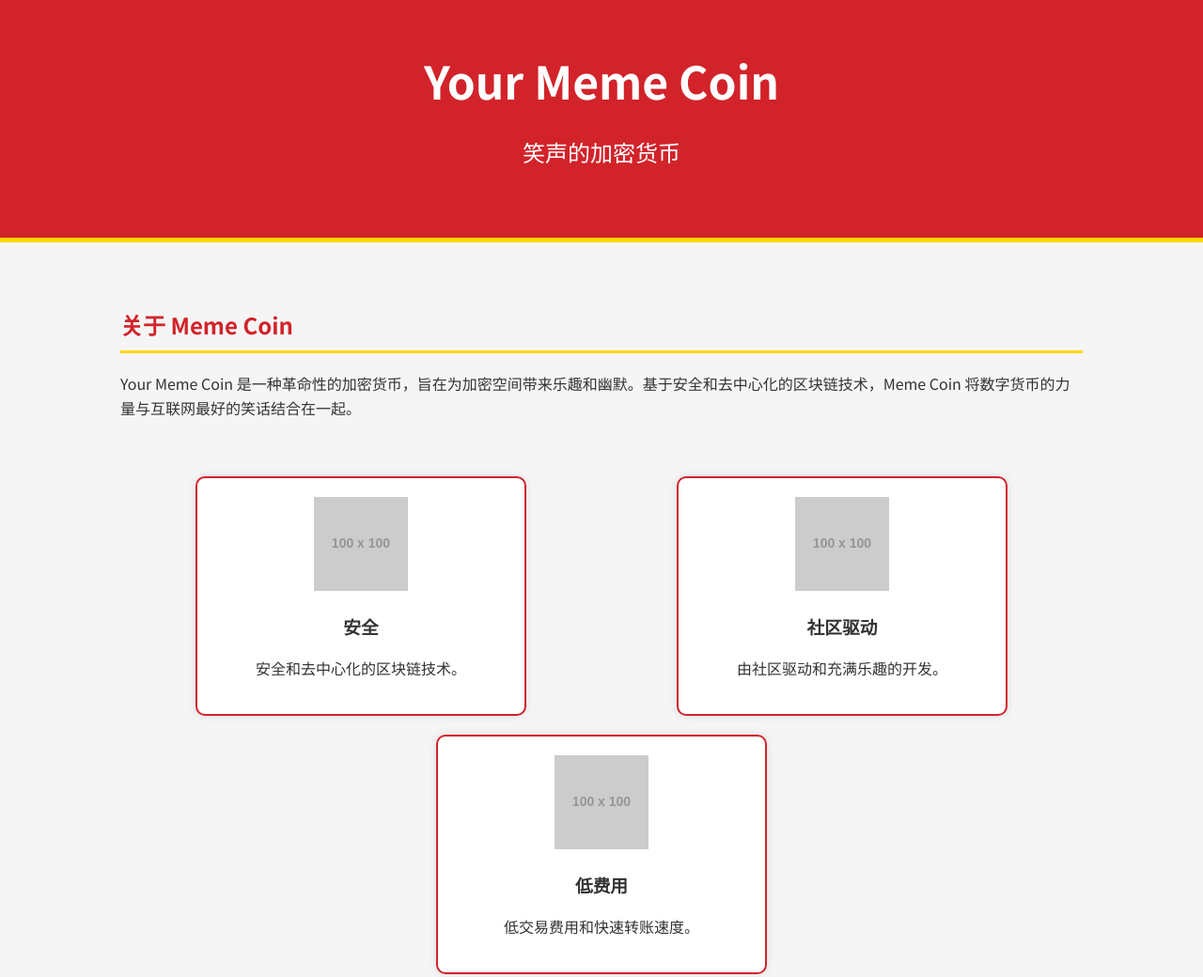
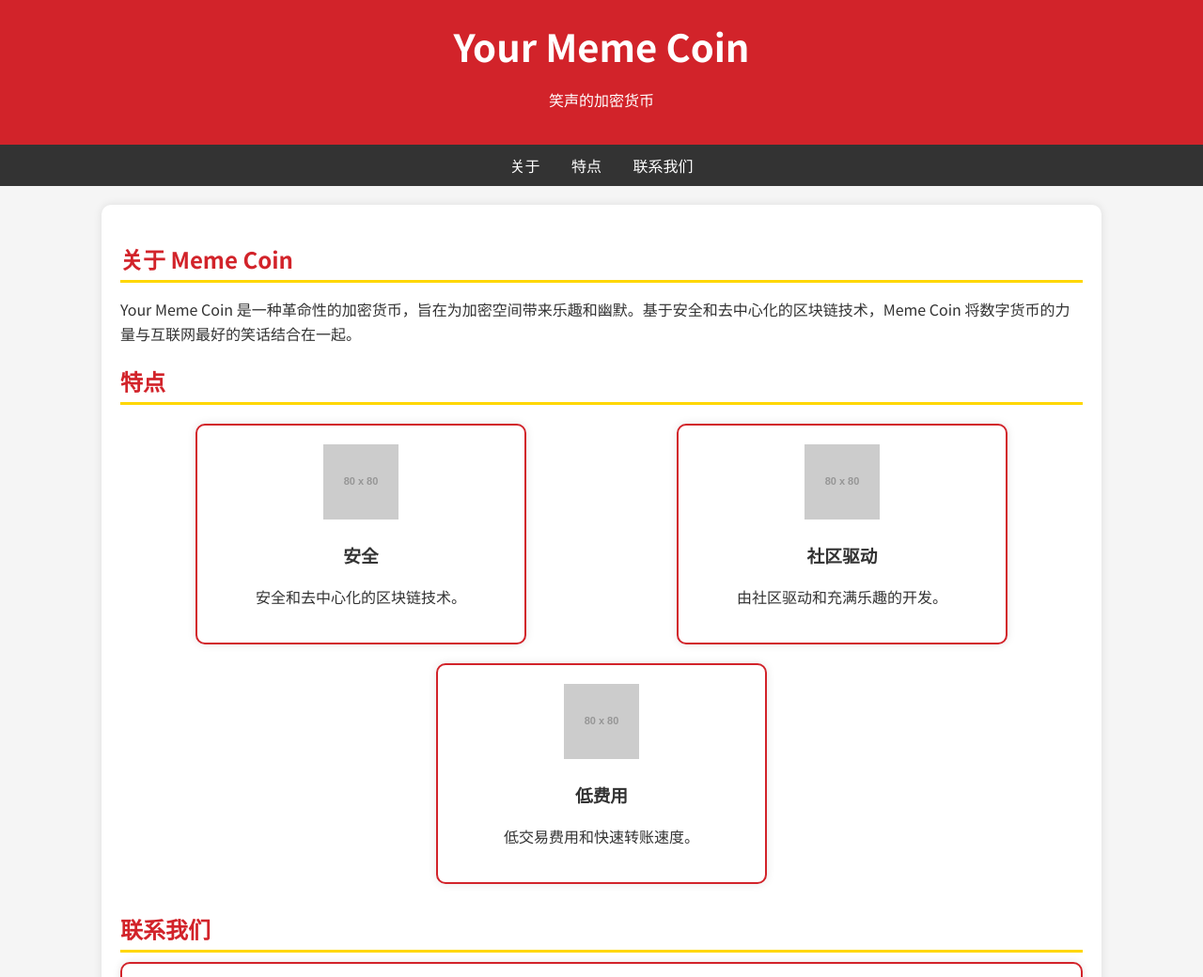
Before and after one commit to DegenShushu/CHICE, a plain HTML site: page main.html in a window 1280 px wide. Shown: the top 1040 px of the page at 94% size. Drawn offline with Linux system fonts and the light colour scheme; placeholder pictures from the web are drawn by us.

Commit message:
Update main.html

```diff
--- a/main.html
+++ b/main.html
@@ -16,29 +16,42 @@
             background: #d2232a;
             color: white;
             text-align: center;
-            padding: 50px 0;
-            border-bottom: 5px solid gold;
+            padding: 20px 0;
         }
         .header h1 {
             margin: 0;
-            font-size: 3em;
+            font-size: 2.5em;
         }
-        .header p {
-            font-size: 1.5em;
+        .nav {
+            background: #333;
+            color: white;
+            text-align: center;
+            padding: 10px 0;
+        }
+        .nav a {
+            color: white;
+            margin: 0 15px;
+            text-decoration: none;
+        }
+        .nav a:hover {
+            text-decoration: underline;
         }
         .container {
             width: 80%;
-            margin: 0 auto;
+            margin: 20px auto;
             padding: 20px;
+            background: white;
+            border-radius: 10px;
+            box-shadow: 0 0 10px rgba(0, 0, 0, 0.1);
         }
         .section {
-            margin: 50px 0;
+            margin: 20px 0;
         }
         .section h2 {
-            margin-bottom: 20px;
+            margin-bottom: 10px;
             color: #d2232a;
             border-bottom: 3px solid gold;
-            padding-bottom: 10px;
+            padding-bottom: 5px;
         }
         .section p {
             line-height: 1.6;
@@ -59,8 +72,8 @@
             border: 2px solid #d2232a;
         }
         .feature img {
-            width: 100px;
-            height: 100px;
+            width: 80px;
+            height: 80px;
         }
         .contact-form {
             background: white;
@@ -96,7 +109,7 @@
             color: white;
             text-align: center;
             padding: 10px 0;
-            margin-top: 50px;
+            margin-top: 20px;
             border-top: 5px solid gold;
         }
     </style>
@@ -109,31 +122,40 @@
         <p>笑声的加密货币</p>
     </div>
 
+    <div class="nav">
+        <a href="#about">关于</a>
+        <a href="#features">特点</a>
+        <a href="#contact">联系我们</a>
+    </div>
+
     <div class="container">
-        <div class="section">
+        <div class="section" id="about">
             <h2>关于 Meme Coin</h2>
             <p>Your Meme Coin 是一种革命性的加密货币，旨在为加密空间带来乐趣和幽默。基于安全和去中心化的区块链技术，Meme Coin 将数字货币的力量与互联网最好的笑话结合在一起。</p>
         </div>
 
-        <div class="section features">
+        <div class="section" id="features">
+            <h2>特点</h2>
+            <div class="features">
                 <div class="feature">
-                <img src="https://via.placeholder.com/100" alt="安全">
+                    <img src="https://via.placeholder.com/80" alt="安全">
                     <h3>安全</h3>
                     <p>安全和去中心化的区块链技术。</p>
                 </div>
                 <div class="feature">
-                <img src="https://via.placeholder.com/100" alt="社区驱动">
+                    <img src="https://via.placeholder.com/80" alt="社区驱动">
                     <h3>社区驱动</h3>
                     <p>由社区驱动和充满乐趣的开发。</p>
                 </div>
                 <div class="feature">
-                <img src="https://via.placeholder.com/100" alt="低费用">
+                    <img src="https://via.placeholder.com/80" alt="低费用">
                     <h3>低费用</h3>
                     <p>低交易费用和快速转账速度。</p>
                 </div>
             </div>
+        </div>
 
-        <div class="section">
+        <div class="section" id="contact">
             <h2>联系我们</h2>
             <div class="contact-form">
                 <form>
```
Lines whose indentation alone changed are shown as unchanged.
